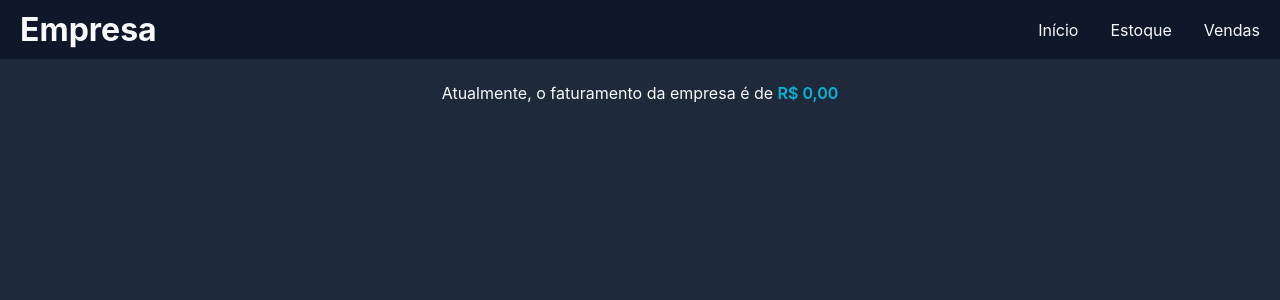
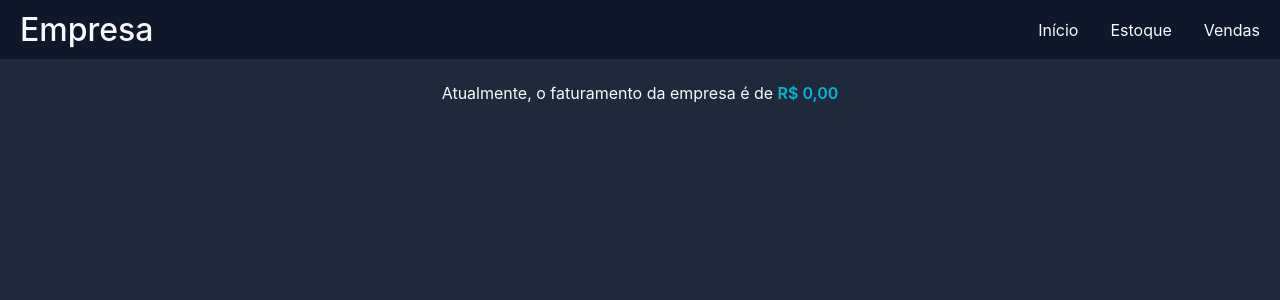
Before and after one commit to ruangustavo/django-crm, a Django app: page / in a window 1280 px wide. Shown: the top 300 px of the page. Run offline with Django 4.2, Linux system fonts and the light colour scheme; data that the repository does not hold is empty; some libraries are stand-ins or nearby versions; some web fonts are replaced.

Commit message:
Add font-weight

```diff
--- a/static/css/styles.css
+++ b/static/css/styles.css
@@ -17,6 +17,11 @@ body {
   color: #f8fafc;
   background-color: #1e293b;
   display: grid;
+}
+
+h1,
+h2 {
+  font-weight: 500;
 }
 
 ul {
@@ -104,6 +109,10 @@ main > h2 {
   margin-bottom: 0.8rem;
 }
 
+.product-info p {
+  font-weight: 300;
+}
+
 .product img {
   width: 100%;
   border-radius: 0.4rem 0.4rem 0 0;
```
